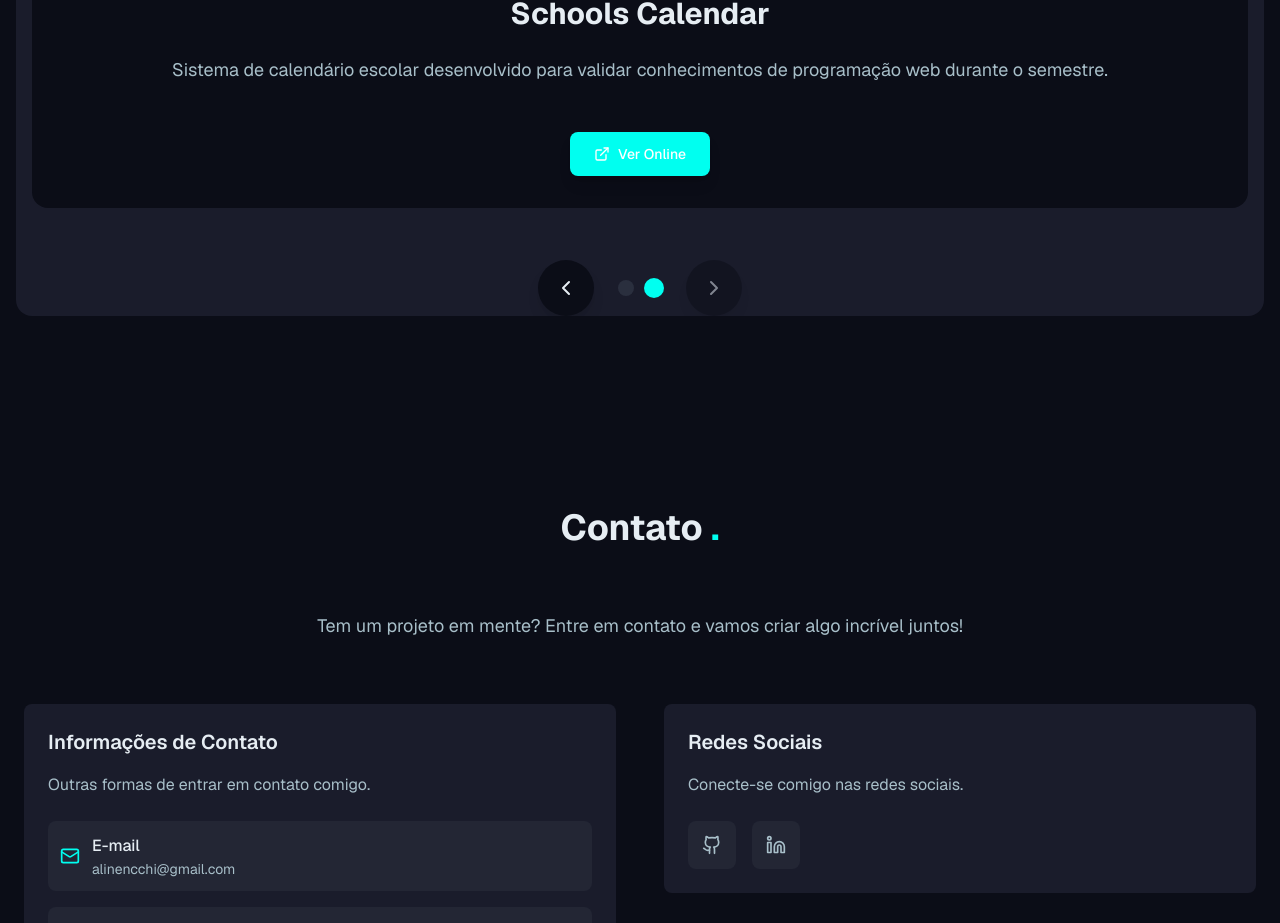
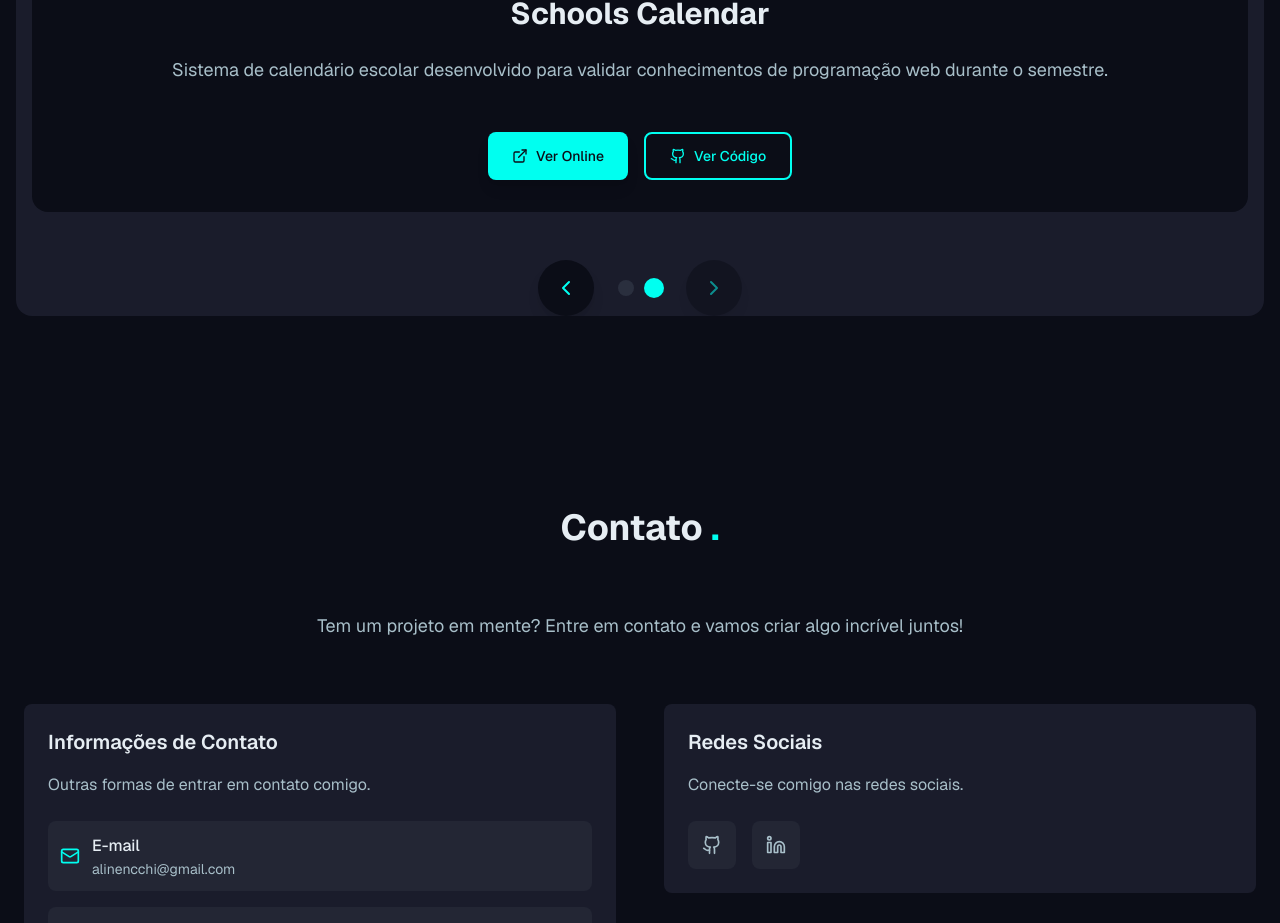
Before and after one commit to alinenecchi/adnr-tech-portfolio, a Next.js app: page / in a window 1280 px wide. Shown: the part 6356-7279 px from the top of the page. Built offline with nearby package versions, Linux system fonts and the light colour scheme.

Commit message:
feat: add new section

```diff
--- a/components/organisms/personal-projects-section/index.tsx
+++ b/components/organisms/personal-projects-section/index.tsx
@@ -55,6 +55,7 @@ export const PersonalProjectsSection: React.FC<
         "Responsive Design",
       ],
       liveUrl: "https://schools-calendar.vercel.app/",
+      githubUrl: "https://github.com/alinenecchi/schoolsCalendar",
       category: "college",
       featured: true,
       year: "2023",
@@ -170,7 +171,10 @@ export const PersonalProjectsSection: React.FC<
                           )}
                           style={{
                             backgroundColor: `var(--color-accent-primary)`,
-                            color: "white",
+                            color:
+                              theme === "classic-modern" || theme === "tech-futuristic"
+                                ? "var(--color-background-primary)" // Dark text for light accent colors
+                                : "var(--color-text-on-primary)", // White text for dark accent colors
                           }}
                         >
                           <ExternalLink className="w-4 h-4" />
@@ -186,8 +190,9 @@ export const PersonalProjectsSection: React.FC<
                               styles.secondaryButton
                             )}
                             style={{
-                              borderColor: `var(--color-border)`,
-                              color: `var(--color-text-primary)`,
+                              backgroundColor: "transparent",
+                              borderColor: `var(--color-accent-primary)`,
+                              color: `var(--color-accent-primary)`,
                             }}
                           >
                             <Github className="w-4 h-4" />
@@ -211,8 +216,8 @@ export const PersonalProjectsSection: React.FC<
                 disabled={currentIndex === 0}
                 style={{
                   backgroundColor: `var(--color-background-primary)`,
-                  color: `var(--color-text-primary)`,
-                  borderColor: `var(--color-border)`,
+                  color: `var(--color-accent-primary)`,
+                  borderColor: `var(--color-accent-primary)`,
                 }}
               >
                 <ChevronLeft className="w-6 h-6" />
@@ -243,8 +248,8 @@ export const PersonalProjectsSection: React.FC<
                 disabled={currentIndex === maxIndex}
                 style={{
                   backgroundColor: `var(--color-background-primary)`,
-                  color: `var(--color-text-primary)`,
-                  borderColor: `var(--color-border)`,
+                  color: `var(--color-accent-primary)`,
+                  borderColor: `var(--color-accent-primary)`,
                 }}
               >
                 <ChevronRight className="w-6 h-6" />
```
